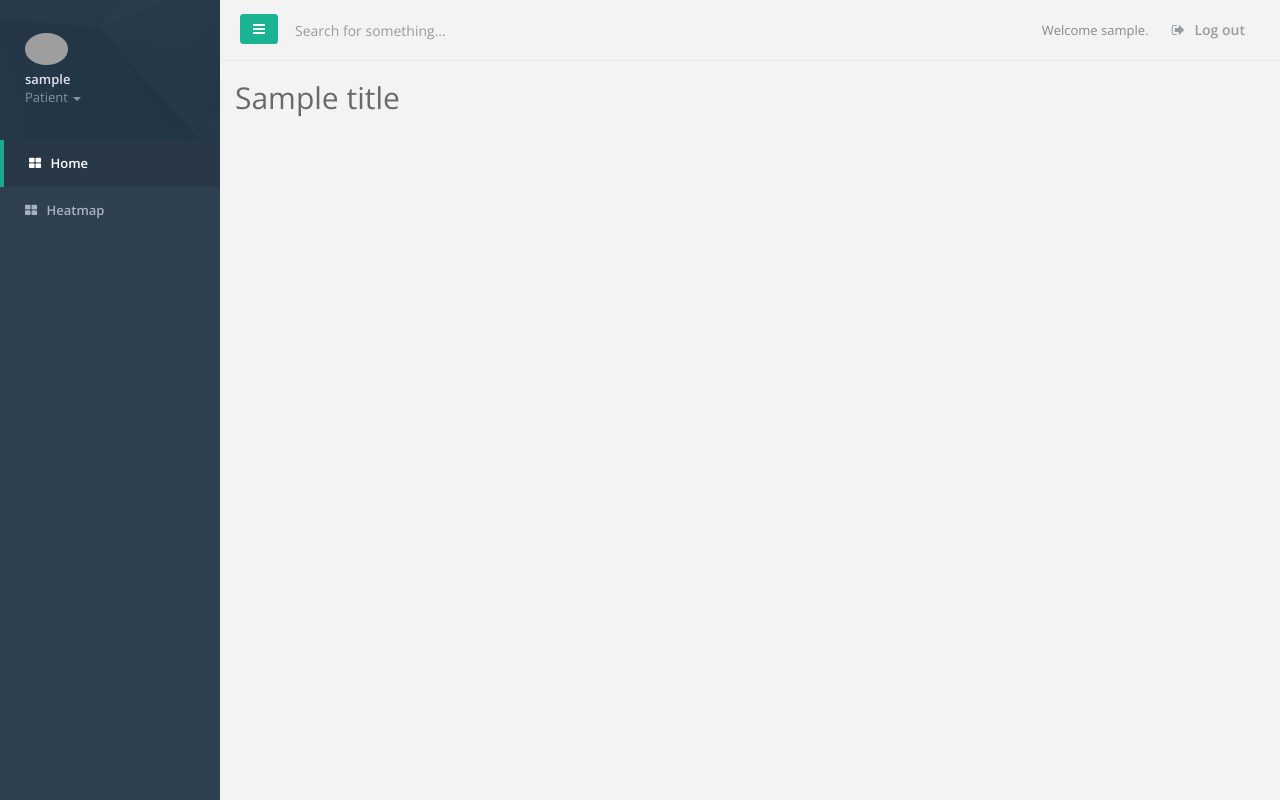
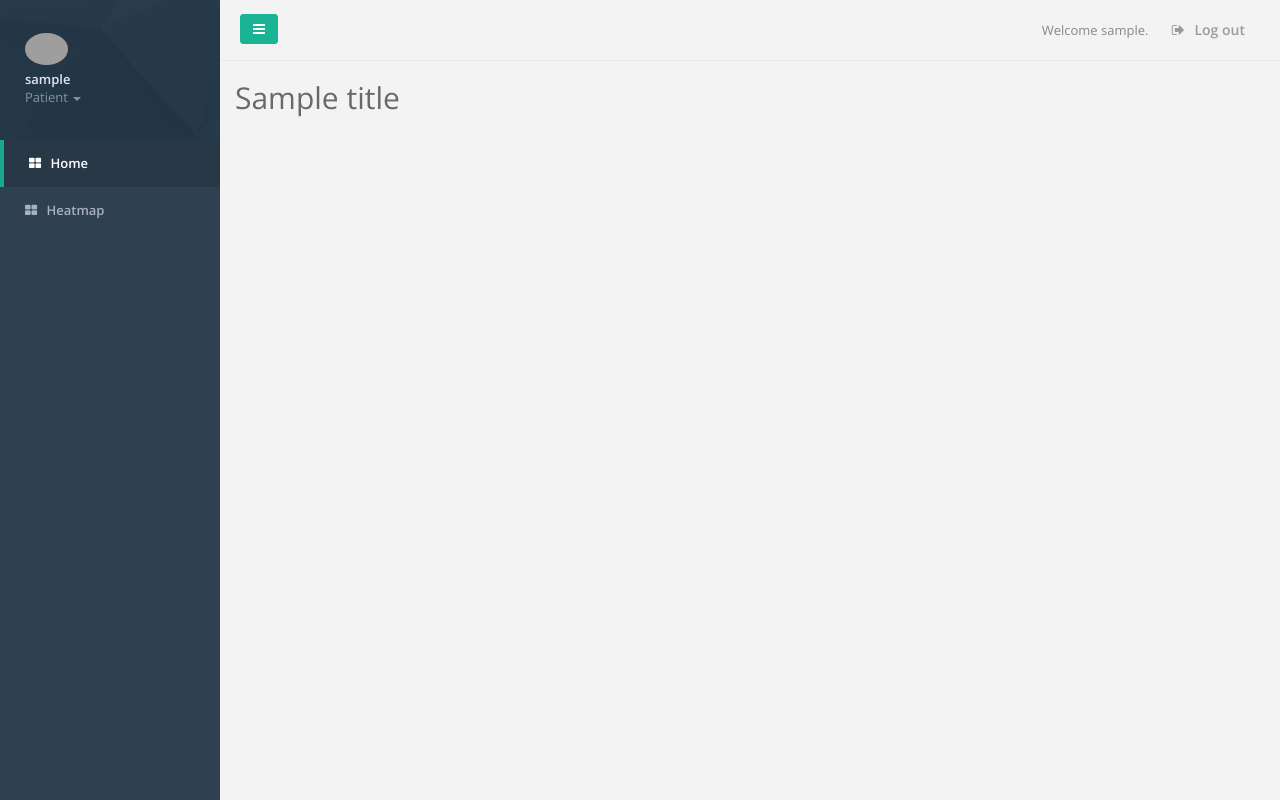
Before and after one commit to pc-butler/backend, a CodeIgniter 4 app: the page made by app/Views/templates/header.php in a window 1280 px wide. Run offline with PHP 8.4 and a stand-in for CodeIgniter, Linux system fonts and the light colour scheme; the template is opened without the code that fills it: most values are stand-ins (such as "Sample title", 1, 10 or a date in 2020); some libraries are stand-ins or nearby versions; grey boxes are pictures that could not be loaded.

Commit message:
Update header.php

```diff
--- a/app/Views/templates/header.php
+++ b/app/Views/templates/header.php
@@ -62,11 +62,7 @@
         <nav class="navbar navbar-static-top" role="navigation" style="margin-bottom: 0">
         <div class="navbar-header">
             <a class="navbar-minimalize minimalize-styl-2 btn btn-primary " href="#"><i class="fa fa-bars"></i> </a>
-            <form role="search" class="navbar-form-custom" action="search_results.html">
-                <div class="form-group">
-                    <input type="text" placeholder="Search for something..." class="form-control" name="top-search" id="top-search">
-                </div>
-            </form>
+
         </div>
             <ul class="nav navbar-top-links navbar-right">
                 <li>
```
